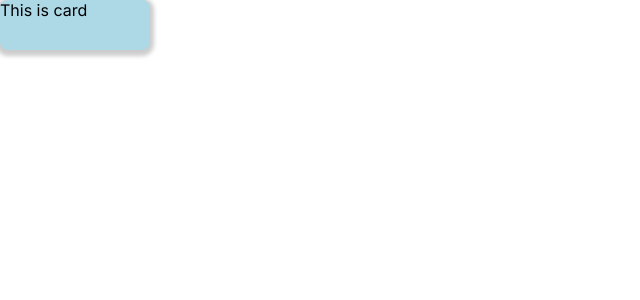
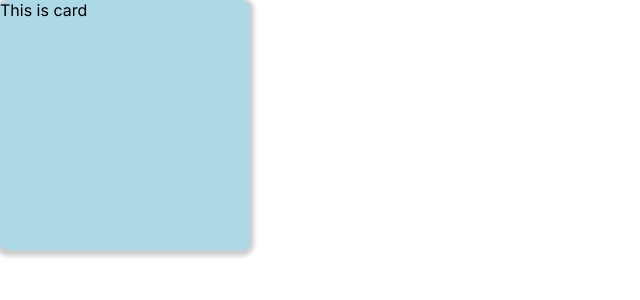
Before and after one commit to AndrewPalchykovsky/trello, a Next.js app: page / in a window 1280 px wide. Shown: the top 300 px of the page, without its empty margins (0-640 px from the left). Built offline with nearby package versions, Linux system fonts and the light colour scheme.

Commit message:
feat: add homepage

```diff
--- a/app/components/card/card.module.css
+++ b/app/components/card/card.module.css
@@ -1,7 +1,7 @@
 .card {
     display: inline-block;
-    width: 150px;
-    height: 50px;
+    width: 250px;
+    height: 250px;
     background-color: lightblue;
     box-shadow: 0px 2px 4px 4px rgba(0, 0, 0 , 0.2);
     border-radius: 8px;
--- a/app/page.js
+++ b/app/page.js
@@ -1,9 +1,7 @@
-import Card from "./components/card/Card"
+import HomePage from "./pages/HomePage/HomePage"
 
 export default function Home() {
   return (
-    <div>
-      <Card />
-    </div>
+    <HomePage />
   );
 }
--- /dev/null
+++ b/app/pages/HomePage/HomePage.js
@@ -0,0 +1,10 @@
+import styles from "./HomePage.module.css";
+import Card from "./../../components/Card/Card"
+
+export default function HomePage() {
+    return (
+        <section className={styles.home}>
+            <Card />
+        </section>
+    )
+}
--- /dev/null
+++ b/app/pages/HomePage/HomePage.module.css
@@ -0,0 +1,4 @@
+.home {
+    display: flex;
+    flex-direction: column;
+}
```
